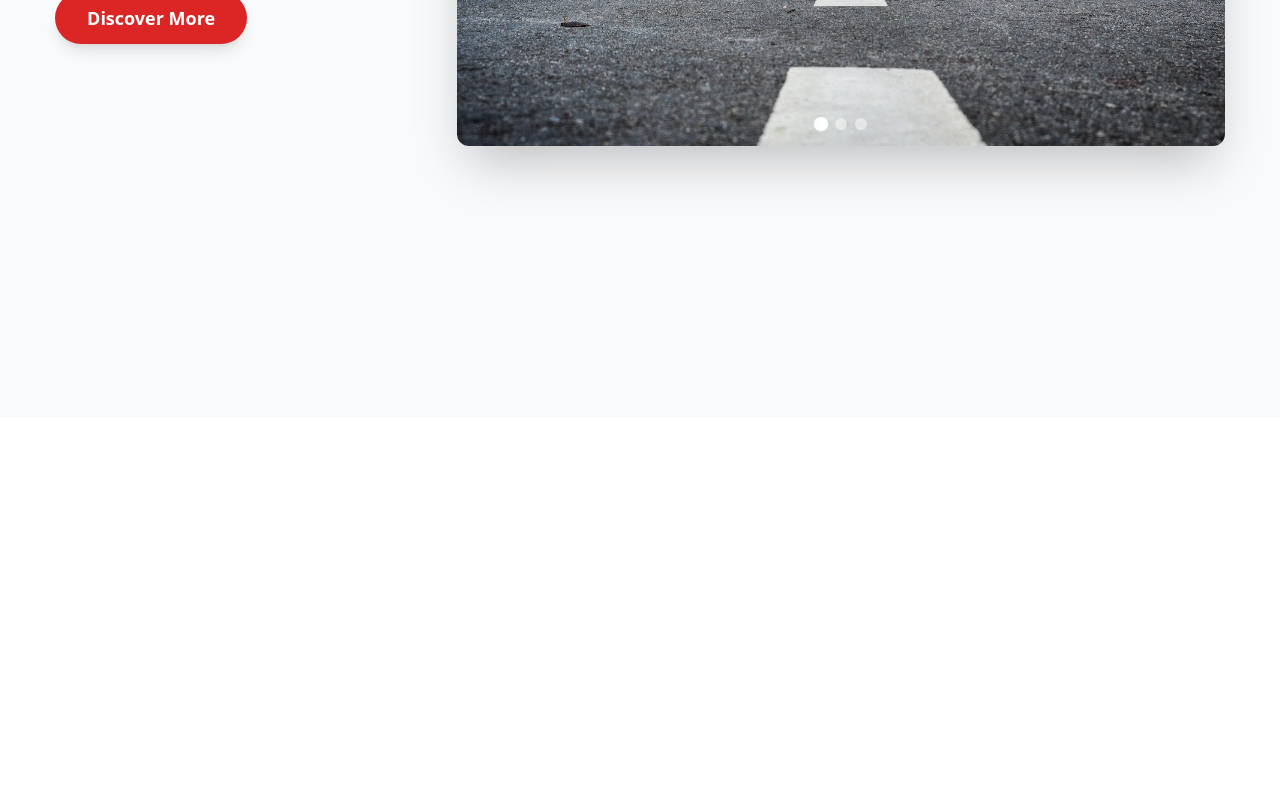
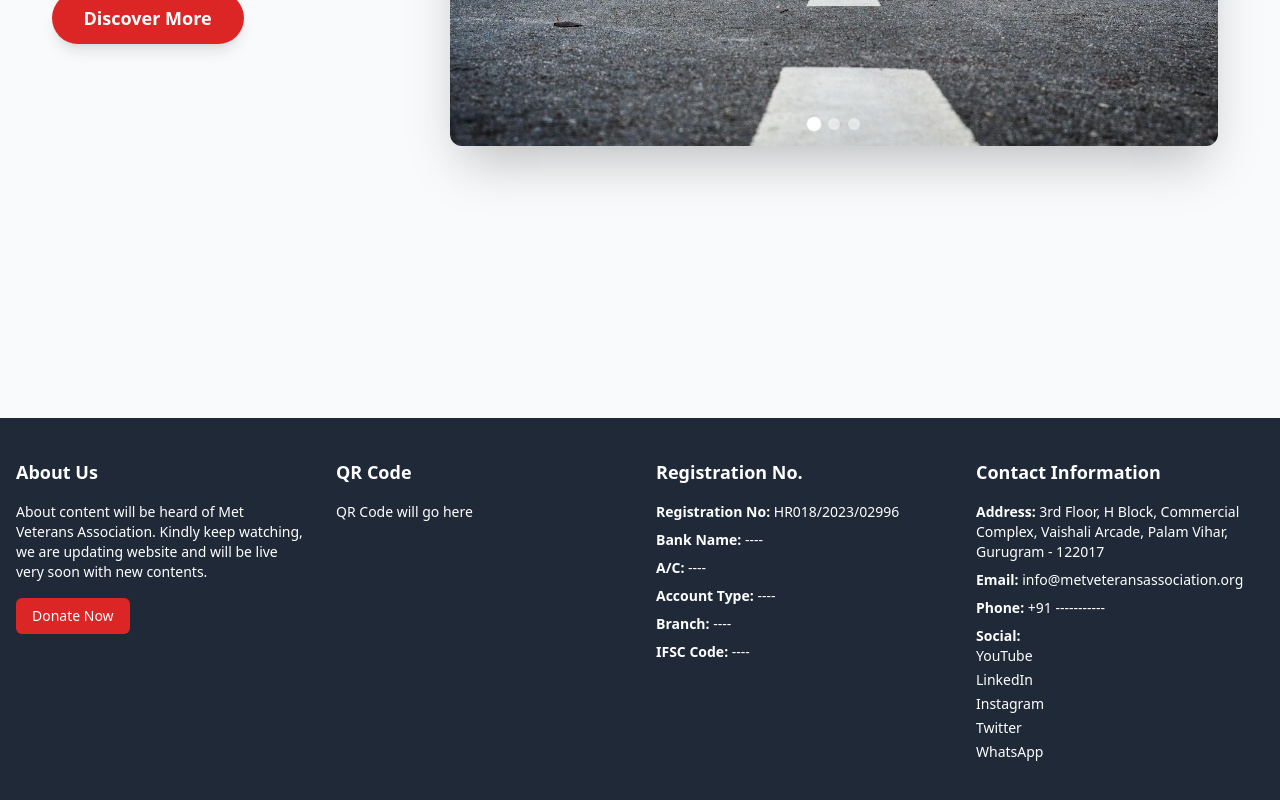
Before and after one commit to Dk007ms/metveterans, a React (Create React App) app: page / in a window 1280 px wide. Shown: the part 630-1430 px from the top of the page. Before the commit the page ends 1048 px from the top, so only its background shows below. Built offline with nearby package versions, Linux system fonts and the light colour scheme.

Commit message:
adding footer

```diff
--- a/src/components/pages/Footer.jsx
+++ b/src/components/pages/Footer.jsx
@@ -1,11 +1,52 @@
-import React from 'react'
+import React from "react";
+import data from "../../data/footer-data"
 
-function Footer() {
+const Footer = () => {
   return (
-    <div>
+    <footer className="bg-gray-800 text-white py-10">
+      <div className="container mx-auto grid grid-cols-1 md:grid-cols-4 gap-8 px-4">
+        {data.sections.map((section, index) => (
+          <div key={index} className="space-y-4">
+            <h3 className="text-lg font-semibold">{section.title}</h3>
+            {section.content && <p className="text-sm">{section.content}</p>}
+            {section.button && (
+              <a
+                href={section.button.link}
+                className="bg-red-600 text-white py-2 px-4 rounded-md inline-block text-sm"
+              >
+                {section.button.label}
+              </a>
+            )}
+            {section.details && (
+              <ul className="space-y-2 text-sm">
+                {Object.keys(section.details).map((key, i) => (
+                  <li key={i}>
+                    <strong>{key}:</strong>{" "}
+                    {typeof section.details[key] === "object" ? (
+                      <ul className="space-y-1">
+                        {Object.keys(section.details[key]).map((subKey, j) => (
+                          <li key={j}>
+                            <a
+                              href={section.details[key][subKey]}
+                              className="hover:underline"
+                            >
+                              {subKey}
+                            </a>
+                          </li>
+                        ))}
+                      </ul>
+                    ) : (
+                      section.details[key]
+                    )}
+                  </li>
+                ))}
+              </ul>
+            )}
+          </div>
+        ))}
+      </div>
+    </footer>
+  );
+};
 
-    </div>
-  )
-}
-
-export default Footer
+export default Footer;
--- a/src/components/pages/Home.jsx
+++ b/src/components/pages/Home.jsx
@@ -35,6 +35,7 @@ const Home = () => {
 
   return (
     <div className="flex items-center justify-evenly p-12 bg-gray-50 min-h-screen relative pb-56">
+      {/* <-------------------------------------------------------------------------------------------HeroSection----------------------------------------------------------------------------------------------------------> */}
       <div className="flex flex-col gap-12 w-1/3">
         <AnimatePresence mode="wait">
           <motion.h1
@@ -115,6 +116,15 @@ const Home = () => {
           <ChevronRight size={24} />
         </motion.button>
       </div>
+
+      {/* <-------------------------------------------------------------------------------------------secondSection----------------------------------------------------------------------------------------------------------> */}
+      <div></div>
+      {/* <-------------------------------------------------------------------------------------------facilities-and-social-Section----------------------------------------------------------------------------------------------------------> */}
+
+      <div></div>
+      {/* <-------------------------------------------------------------------------------------------joining-and-donation----------------------------------------------------------------------------------------------------------> */}
+
+      <div></div>
     </div>
   );
 };
--- /dev/null
+++ b/src/data/footer-data.js
@@ -0,0 +1,46 @@
+const data = {
+  sections: [
+    {
+      title: "About Us",
+      content:
+        "About content will be heard of Met Veterans Association. Kindly keep watching, we are updating website and will be live very soon with new contents.",
+      button: {
+        label: "Donate Now",
+        link: "#"
+      }
+    },
+    {
+      title: "QR Code",
+      content: "QR Code will go here"
+    },
+    {
+      title: "Registration No.",
+      details: {
+        "Registration No": "HR018/2023/02996",
+        "Bank Name": "----",
+        "A/C": "----",
+        "Account Type": "----",
+        Branch: "----",
+        "IFSC Code": "----"
+      }
+    },
+    {
+      title: "Contact Information",
+      details: {
+        Address:
+          "3rd Floor, H Block, Commercial Complex, Vaishali Arcade, Palam Vihar, Gurugram - 122017",
+        Email: "info@metveteransassociation.org",
+        Phone: "+91 -----------",
+        Social: {
+          YouTube: "#",
+          LinkedIn: "#",
+          Instagram: "#",
+          Twitter: "#",
+          WhatsApp: "#"
+        }
+      }
+    }
+  ]
+};
+
+export default data;
```
